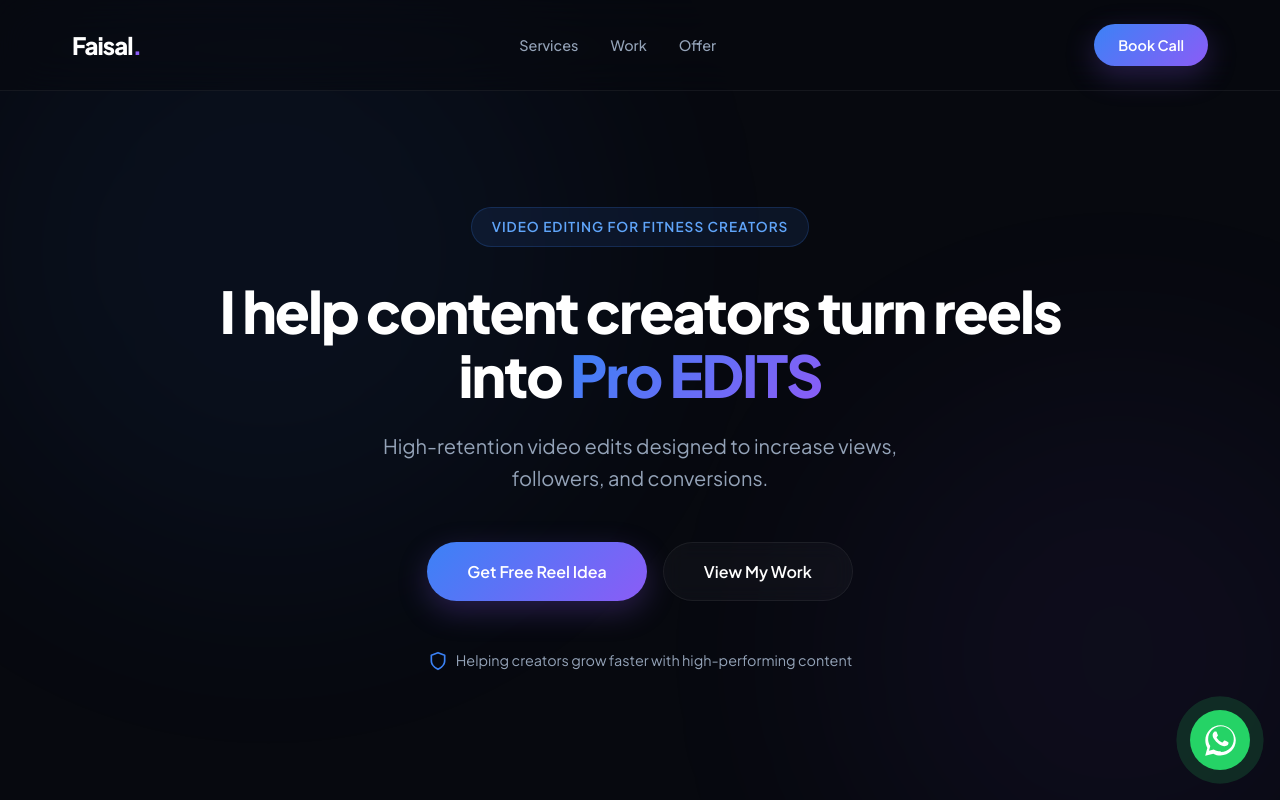
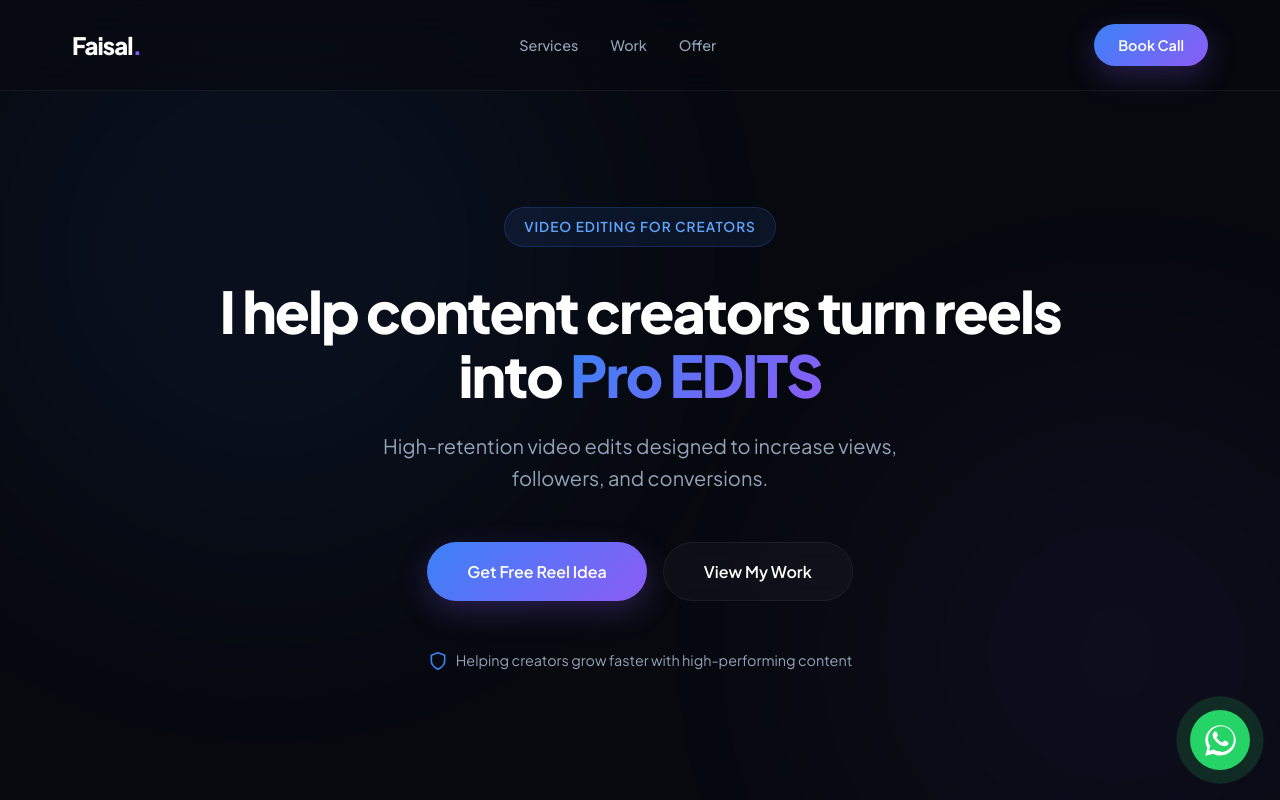
Before and after one commit to faisalanjum998/Portfolio, a plain HTML site: page index.html in a window 1280 px wide. Shown: the top 800 px of the page. Drawn offline with Linux system fonts and the light colour scheme.

Commit message:
Update index.html

```diff
--- a/index.html
+++ b/index.html
@@ -508,7 +508,7 @@
     </nav>
 
     <section id="hero" class="container">
-        <span class="hero-tag reveal">Video Editing For Fitness Creators</span>
+        <span class="hero-tag reveal">Video Editing For Creators</span>
         <h1 class="hero-title reveal delay-1">I help content creators turn reels into <span class="text-gradient">Pro EDITS </span></h1>
         <p class="hero-subtitle reveal delay-2">High-retention video edits designed to increase views, followers, and conversions.</p>
 
```
